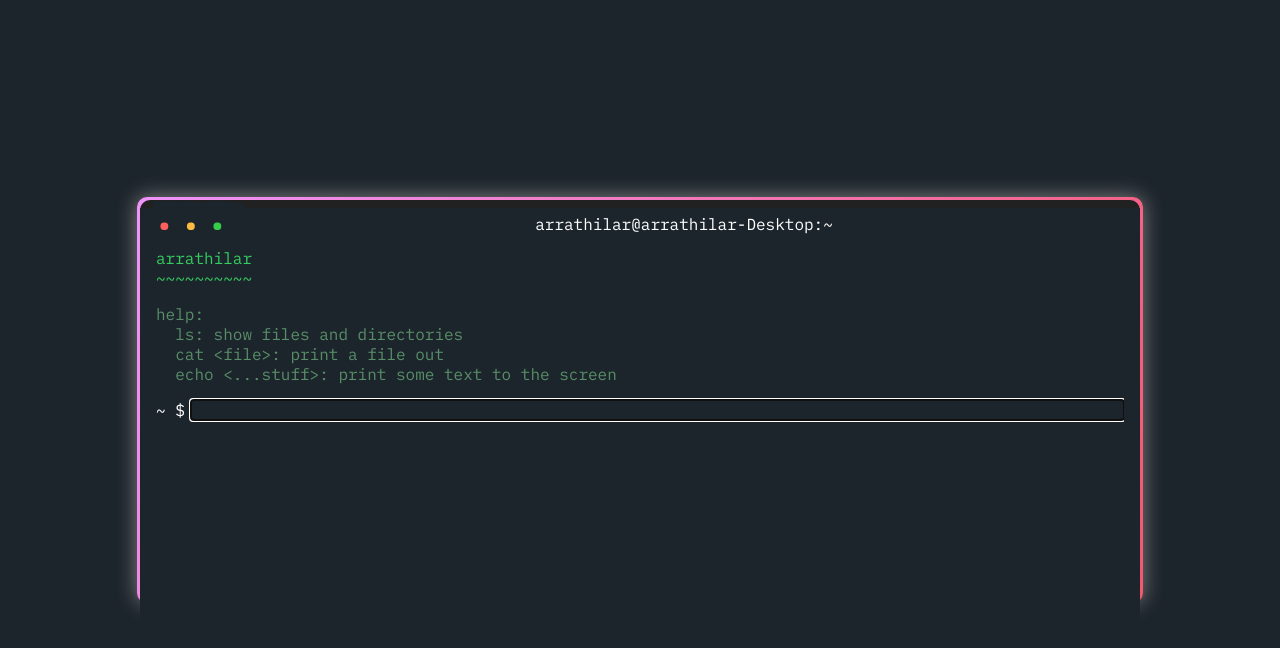
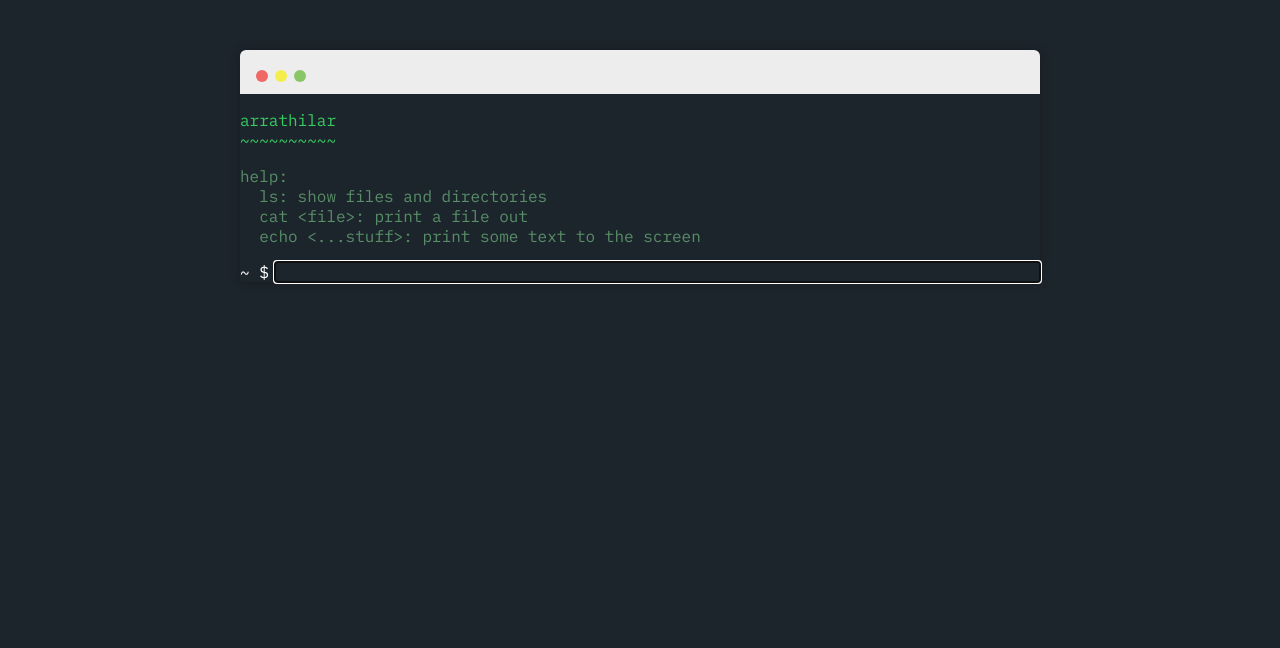
Before and after one commit to Arrathilar/js-terminal, a plain HTML site: page index.html in a window 1280 px wide. Drawn offline with Linux system fonts and the light colour scheme.

Commit message:
change window border

```diff
--- a/index.html
+++ b/index.html
@@ -8,17 +8,11 @@
         <title>Document</title>
     </head>
     <body>
-        <div class="wrapper">
-            <div class="terminal-border">
-                <div class="terminal-window">
-                    <div class="terminal-title">
-                        <div class="terminal-title-btn">
-                            <span class="btn-close">•</span>
-                            <span class="btn-mini">•</span>
-                            <span class="btn-max">•</span>
-                        </div>
-                        <div class="terminal-title-label">arrathilar@arrathilar-Desktop:~</div>
-                        <div></div>
+            <div class="page">
+                    <div class="titlebar">
+                      <div class="dot close"></div><div class="dot minimise"></div><div class="dot maximise"></div>
+                    </div>
+                      <div class="spacer">
                     </div>
                     <div class="terminal-console">
                         <div class='term'>
@@ -30,8 +24,6 @@
                         </div>
                     </div>
                 </div>
-            </div>
-        </div>
         <script src="main.js"></script>
     </body>
 </html>
--- a/main.css
+++ b/main.css
@@ -49,107 +49,39 @@ pre {
   grid-template-columns: 2.2em auto;
 }
 
-.wrapper{
-	width: 100vw;
-	height: 100vh;
-  min-height:300px;
-	display: -webkit-box;
-	display: -ms-flexbox;
-	display: flex;
-	-webkit-box-pack: center;
-	    -ms-flex-pack: center;
-	        justify-content: center;
-	-webkit-box-align: center;
-	    -ms-flex-align: center;
-	        align-items: center;
+  .page {
+    position: relative;
+    box-shadow: 0 0 10px 0 rgba(0, 0, 0, 0.3);
+    border-top-left-radius: 6px;
+    border-top-right-radius: 6px;
+    width: 800px;
+    margin: auto;
+    top: 50px;
   }
-
-.terminal-border{
-	background: -webkit-linear-gradient(330deg, #f093fb 0%, #f5576c 100%);
-	background: -o-linear-gradient(330deg, #f093fb 0%, #f5576c 100%);
-	background: linear-gradient(120deg, #f093fb 0%, #f5576c 100%);
-	border-radius: 10px;
-	width:1000px;
-	height: 50vh;
-	padding: .2em;
-	-webkit-box-shadow: 0 0 20px grey;
-	        box-shadow: 0 0 20px grey;
+  .page .titlebar {
+    background-color: #ededed;
+    height: 44px;
+    border-top-left-radius: 6px;
+    border-top-right-radius: 6px;
+    padding: 16px;
+    box-sizing: border-box;
   }
-
-.terminal-window{
-	border-radius: 10px;
-	background-color: #212121;
-  min-width: 800px;
-	width: 100%;
-	height: 100%;
+  .page .titlebar .dot {
+    width: 12px;
+    height: 12px;
+    background-color: #ccc;
+    display: inline-block;
+    border-radius: 50%;
   }
-
-.terminal-title{
-	position: relative;
-	top: 0.5em;
-	height: 2em;
-	padding: 0 1em 0 1em;
-	display: -webkit-box;
-	display: -ms-flexbox;
-	display: flex;
-	-webkit-box-pack: justify;
-	    -ms-flex-pack: justify;
-	        justify-content: space-between;
-	-webkit-box-align: center;
-	    -ms-flex-align: center;
-	        align-items: center;
+  .page .titlebar .dot.close {
+    background-color: #ef6866;
   }
-
-.terminal-title-btn{
-	-webkit-box-flex: 1;
-	    -ms-flex: 1;
-	        flex: 1;
+  .page .titlebar .dot.minimise {
+    background-color: #f5ed49;
   }
-
-.terminal-title-label{
-	text-align: center;
-	-webkit-box-flex: 10;
-	    -ms-flex: 10;
-	        flex: 10;
+  .page .titlebar .dot.maximise {
+    background-color: #89c665;
   }
-
-.terminal-title-btn span{
-	font-size: 3em;
-	margin: -.1em;
-  padding: 2px;
-  font-size: 2em;
+  .page .titlebar .dot + .dot {
+    margin-left: 7px;
   }
-
-.terminal-title-btn .btn-close{
-	color: rgba(252, 96, 92, 1);
-}
-
-.terminal-title-btn .btn-mini{
-	color: rgba(253, 188, 64, 1);
-}
-
-.terminal-title-btn .btn-max{
-	color: rgba(52, 204, 74, 1);
-}
-
-.terminal-title-label{
-	color: white;
-}
-
-.terminal-console{
-	color: white;
-	padding: 0 1em 0 1em;
-}
-
-.term {
-    height: 410px;
-    overflow: auto;
-}
-
-#typed6 {
-  white-space: pre;
-}
-
-#typed6::before{
-  content: 'vikash@vikash-HP-Notebook:~$ ';
-}
```
Lines whose indentation alone changed are shown as unchanged.
